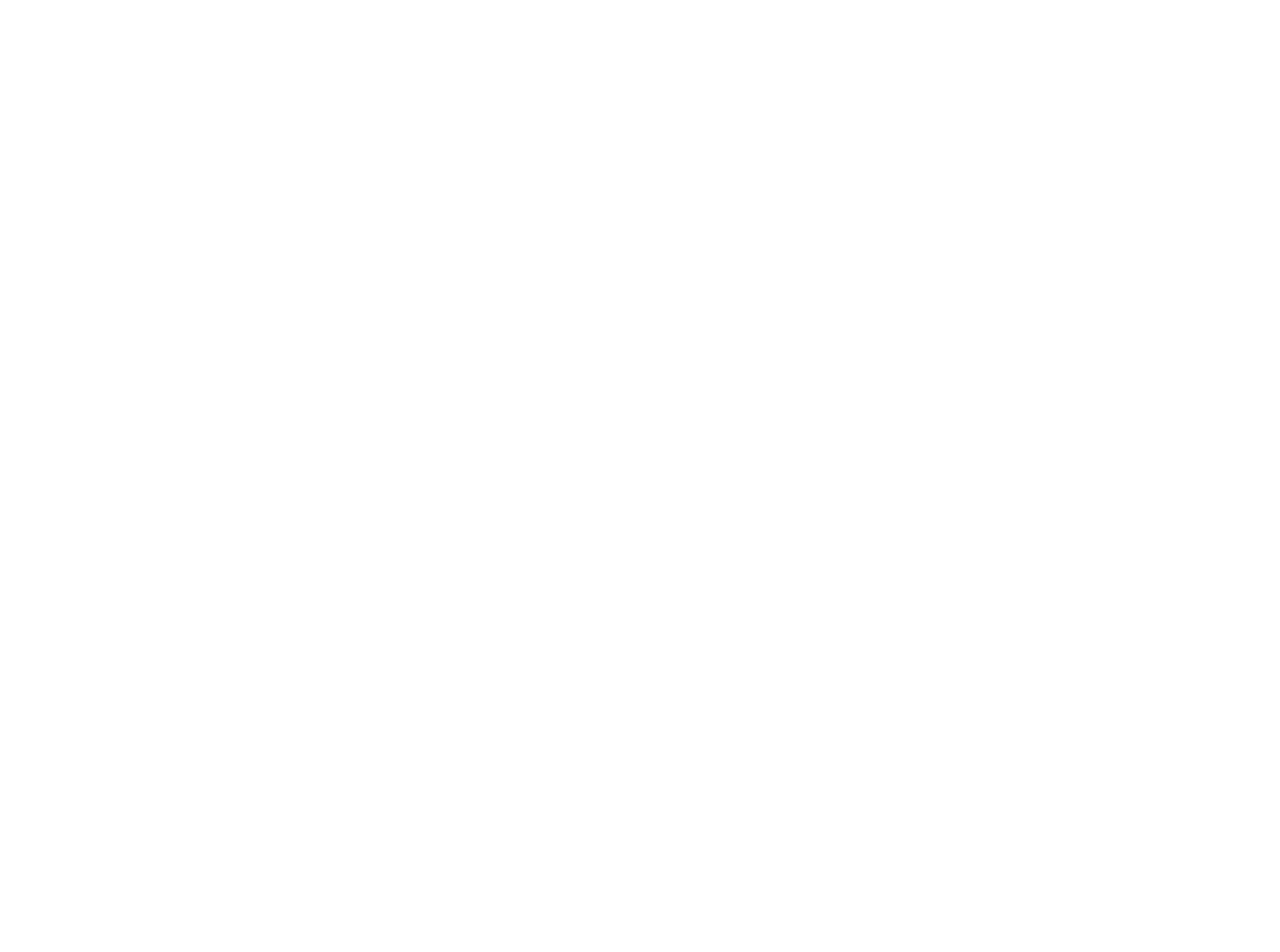
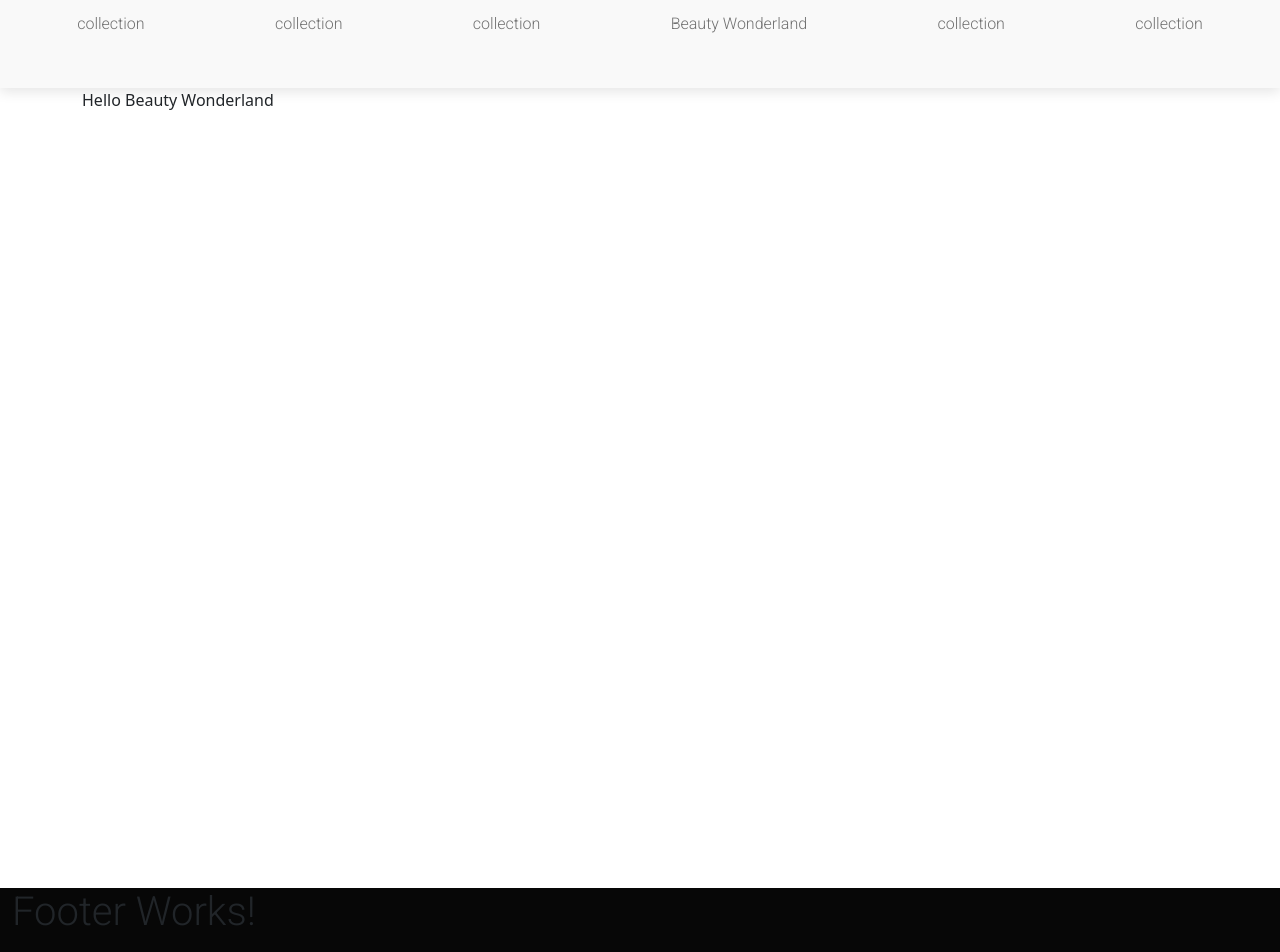
Before and after one commit to Beka-Bat1/beauty-wonderland, a React (Create React App) app: page / in a window 1280 px wide. Shown: the part 40-992 px from the top of the page. Before the commit the page ends 800 px from the top, so only its background shows below. Built offline with nearby package versions, Linux system fonts and the light colour scheme.

Commit message:
allignment
basic alignment

```diff
--- a/public/index.html
+++ b/public/index.html
@@ -10,34 +10,32 @@
       content="Web site created using create-react-app"
     />
     <link rel="apple-touch-icon" href="%PUBLIC_URL%/logo192.png" />
-    <!--
-      manifest.json provides metadata used when your web app is installed on a
-      user's mobile device or desktop. See https://developers.google.com/web/fundamentals/web-app-manifest/
-    -->
+
     <link rel="manifest" href="%PUBLIC_URL%/manifest.json" />
-    <!--
-      Notice the use of %PUBLIC_URL% in the tags above.
-      It will be replaced with the URL of the `public` folder during the build.
-      Only files inside the `public` folder can be referenced from the HTML.
-
-      Unlike "/favicon.ico" or "favicon.ico", "%PUBLIC_URL%/favicon.ico" will
-      work correctly both with client-side routing and a non-root public URL.
-      Learn how to configure a non-root public URL by running `npm run build`.
-    -->
+    <!-- boootstrap css -->
+    <link
+      href="https://cdn.jsdelivr.net/npm/bootstrap@5.0.1/dist/css/bootstrap.min.css"
+      rel="stylesheet"
+      integrity="sha384-+0n0xVW2eSR5OomGNYDnhzAbDsOXxcvSN1TPprVMTNDbiYZCxYbOOl7+AMvyTG2x"
+      crossorigin="anonymous"
+    />
+    <!-- fontawsome -->
+    <link rel="stylesheet" href="https://cdnjs.cloudflare.com/ajax/libs/font-awesome/5.15.3/css/all.min.css" integrity="sha512-iBBXm8fW90+nuLcSKlbmrPcLa0OT92xO1BIsZ+ywDWZCvqsWgccV3gFoRBv0z+8dLJgyAHIhR35VZc2oM/gI1w==" crossorigin="anonymous" />
     <title>React App</title>
   </head>
   <body>
     <noscript>You need to enable JavaScript to run this app.</noscript>
     <div id="root"></div>
-    <!--
-      This HTML file is a template.
-      If you open it directly in the browser, you will see an empty page.
-
-      You can add webfonts, meta tags, or analytics to this file.
-      The build step will place the bundled scripts into the <body> tag.
-
-      To begin the development, run `npm start` or `yarn start`.
-      To create a production bundle, use `npm run build` or `yarn build`.
-    -->
+    <!-- bootstrap js -->
+    <script
+      src="https://cdn.jsdelivr.net/npm/@popperjs/core@2.9.2/dist/umd/popper.min.js"
+      integrity="sha384-IQsoLXl5PILFhosVNubq5LC7Qb9DXgDA9i+tQ8Zj3iwWAwPtgFTxbJ8NT4GN1R8p"
+      crossorigin="anonymous"
+    ></script>
+    <script
+      src="https://cdn.jsdelivr.net/npm/bootstrap@5.0.1/dist/js/bootstrap.min.js"
+      integrity="sha384-Atwg2Pkwv9vp0ygtn1JAojH0nYbwNJLPhwyoVbhoPwBhjQPR5VtM2+xf0Uwh9KtT"
+      crossorigin="anonymous"
+    ></script>
   </body>
 </html>
--- a/src/App.css
+++ b/src/App.css
@@ -1,4 +1,11 @@
-@import url('https://fonts.googleapis.com/css2?family=Roboto:wght@300&display=swap');
+@import url("https://fonts.googleapis.com/css2?family=Roboto:wght@300&display=swap");
 
-h1{
-  font-family: 'Roboto', sans-serif;}
+h1 {
+  font-family: "Roboto", sans-serif;
+}
+
+
+.wrapper__main{
+  min-height: 100%;
+
+}
--- a/src/App.js
+++ b/src/App.js
@@ -1,14 +1,15 @@
 import { render } from '@testing-library/react';
 import React, { Component } from 'react';
 import './App.css';
+import Layer from './layer/index'
 
 class App extends Component {
   render(){
 
   return (
-    <div className="App">
-
-    </div>
+    <Layer>
+      <div className="wrapper__main container">Hello Beauty Wonderland</div>
+    </Layer>
   );
 }
 }
--- a/src/index.css
+++ b/src/index.css
@@ -1,13 +1,8 @@
+html,
+#root,
 body {
+  min-height: 100%;
+  height: 100%;
   margin: 0;
-  font-family: -apple-system, BlinkMacSystemFont, 'Segoe UI', 'Roboto', 'Oxygen',
-    'Ubuntu', 'Cantarell', 'Fira Sans', 'Droid Sans', 'Helvetica Neue',
-    sans-serif;
-  -webkit-font-smoothing: antialiased;
-  -moz-osx-font-smoothing: grayscale;
+  box-sizing: border-box;
 }
-
-code {
-  font-family: source-code-pro, Menlo, Monaco, Consolas, 'Courier New',
-    monospace;
-}
--- /dev/null
+++ b/src/layer/footer/Footer.css
@@ -0,0 +1,5 @@
+footer{
+    background-color: #070707;
+    min-height: 4em;
+    width: 100%;
+}
--- /dev/null
+++ b/src/layer/footer/Footer.js
@@ -0,0 +1,14 @@
+
+import React from 'react'
+import './Footer.css'
+
+
+const Footer = () =>  {
+    return (
+        <footer className="container-fluid">
+            <h1>Footer Works!</h1>
+        </footer>
+    )
+}
+
+export default Footer
--- /dev/null
+++ b/src/layer/index.js
@@ -0,0 +1,15 @@
+import React from 'react';
+import Navbar from './navbar/Navbar'
+import Footer from './footer/Footer'
+
+const Layer = ({children}) => {
+    return(
+        <>
+        <Navbar />
+        {children}
+        <Footer />
+        </>
+    )
+}
+
+export default Layer
--- /dev/null
+++ b/src/layer/navbar/Navbar.css
@@ -0,0 +1,15 @@
+.navbar {
+  font-family: "Roboto", sans-serif;
+  background-color: #f9f9f9;
+  box-shadow: rgba(0, 0, 0, 0.1) 0px 4px 12px;
+  min-width: 100%;
+  height: auto;
+}
+
+.navbar-nav{
+    height: 7em;
+    width: 100%;
+    align-items: center;
+    display: flex;
+    justify-content: space-around;
+}
--- /dev/null
+++ b/src/layer/navbar/Navbar.js
@@ -0,0 +1,134 @@
+import React from "react";
+import "./Navbar.css";
+
+const Navbar = () => {
+  return (
+    <>
+      {/* <nav className="navbar navbar-light">
+        <div className="container-fluid">
+          <div class="collapse navbar-collapse" id="navbarSupportedContent">
+          <ul class="navbar-nav me-auto mb-2 mb-lg-0">
+        <li class="nav-item">
+          <a class="nav-link active" aria-current="page" href="#">Home</a>
+        </li>
+        <li class="nav-item">
+          <a class="nav-link" href="#">Link</a>
+        </li>
+
+        <li class="nav-item">
+          <a class="nav-link disabled" href="#" tabindex="-1" aria-disabled="true">Disabled</a>
+        </li>
+      </ul>
+            <div className="navbar__container">
+
+              <div className="navbar__one">
+                <ul className="navbar-nav me-auto">
+                  <li className="navbar-item">
+                    <a className="navbar-link" href="#">
+                      Shop
+                    </a>
+                  </li>
+
+                  <li className="navbar-item">
+                    <a className="navbar-link" href="#">
+                      Gallery
+                    </a>
+                  </li>
+
+                  <li className="navbar-item">
+                    <a className="navbar-link" href="#">
+                      About
+                    </a>
+                  </li>
+                </ul>
+              </div>
+
+              <div className="navbar__two">
+                <a className="navbar-brand" href="#">
+                  Beauty Wonderland
+                </a>
+              </div>
+
+              <div className="navbar__three">
+                <a className="navbar-link" href="#">
+                  My Account
+                </a>
+                <a className="navbar-link" href="#">
+                  Cart
+                </a>
+                <a className="navbar-link" href="#">
+                  <i class="fas fa-bars"></i>
+                </a>
+              </div>
+            </div>
+          </div>
+          <button
+                class="navbar-toggler"
+                type="button"
+                data-bs-toggle="collapse"
+                data-bs-target="#navbarSupportedContent"
+                aria-controls="navbarSupportedContent"
+                aria-expanded="false"
+                aria-label="Toggle navigation"
+              >
+                <span class="navbar-toggler-icon"></span>
+              </button>
+        </div>
+      </nav> */}
+
+      <nav class="navbar navbar-expand-lg navbar-light">
+        <div class="container-fluid">
+          <div class="collapse navbar-collapse" id="navbarSupportedContent">
+            <ul class="navbar-nav">
+              <li className="nav-item">
+                <a class="nav-link" href="#">
+                  collection
+                </a>
+              </li>
+              <li className="nav-item">
+                <a class="nav-link" href="#">
+                  collection
+                </a>
+              </li>
+              <li className="nav-item">
+                <a class="nav-link" href="#">
+                  collection
+                </a>
+              </li>
+
+              <li className="nav-item">
+                <a class="nav-link" href="#">
+                  Beauty Wonderland
+                </a>
+              </li>
+              <li className="nav-item">
+                <a class="nav-link" href="#">
+                  collection
+                </a>
+              </li>
+              <li className="nav-item">
+                <a class="nav-link" href="#">
+                  collection
+                </a>
+              </li>
+            </ul>
+          </div>
+
+          <button
+            class="navbar-toggler"
+            type="button"
+            data-bs-toggle="collapse"
+            data-bs-target="#navbarSupportedContent"
+            aria-controls="navbarSupportedContent"
+            aria-expanded="false"
+            aria-label="Toggle navigation"
+          >
+            <span class="navbar-toggler-icon"></span>
+          </button>
+        </div>
+      </nav>
+    </>
+  );
+};
+
+export default Navbar;
```
